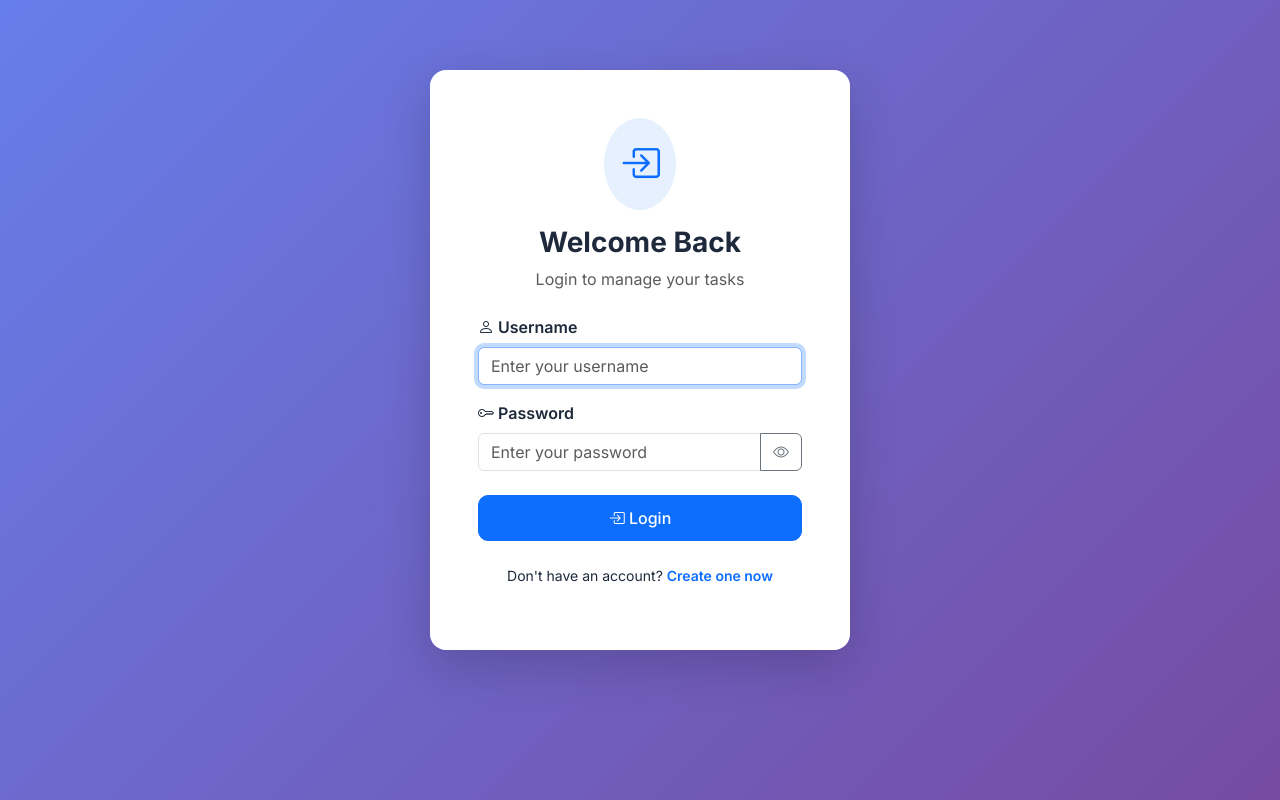
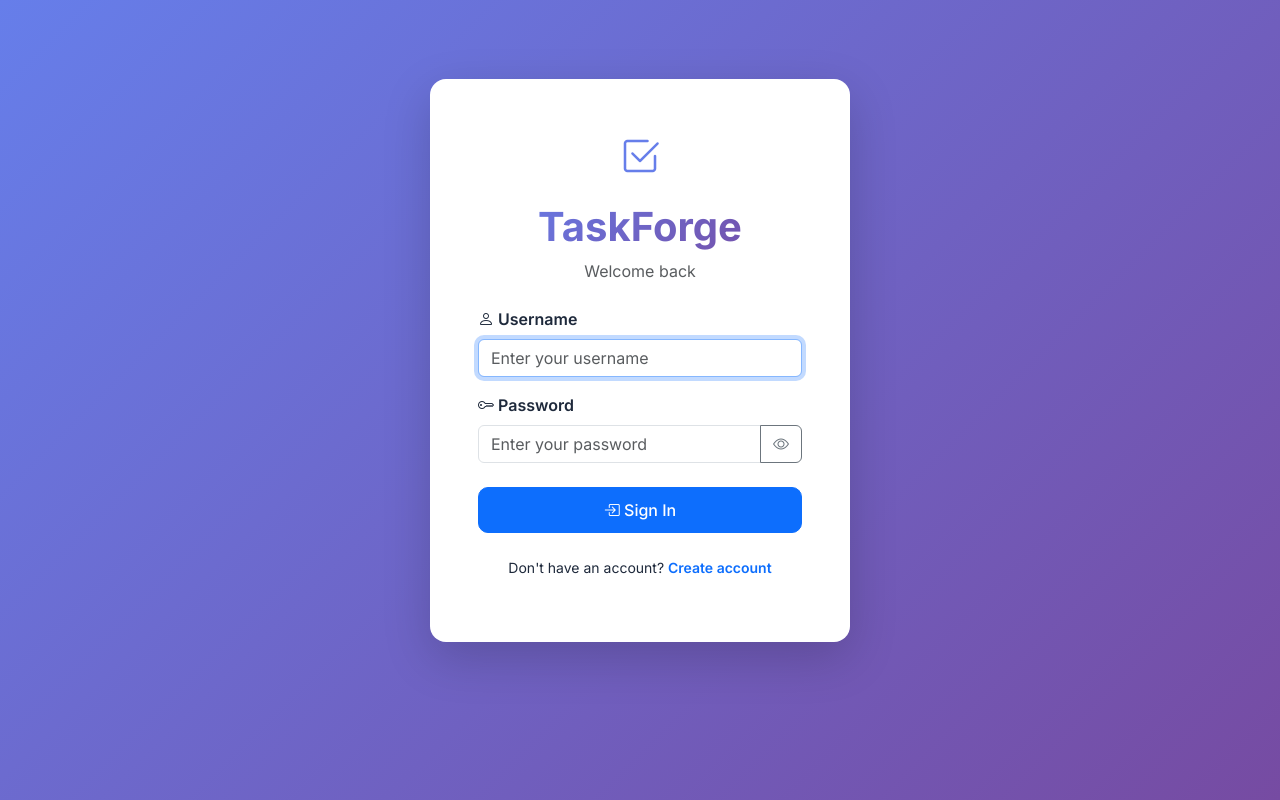
Before and after one commit to Agnish77/TodoApp, a Flask app: page /login in a window 1280 px wide. Run offline with Flask 3, Linux system fonts and the light colour scheme; some libraries are stand-ins or nearby versions.

Commit message:
Update login.html

```diff
--- a/templates/login.html
+++ b/templates/login.html
@@ -4,12 +4,16 @@
 <div class="container d-flex justify-content-center align-items-center" style="min-height: 90vh;">
     <div class="card shadow-lg border-0" style="max-width: 420px; width: 100%;">
         <div class="card-body p-5">
+
+            <!-- App Name at Top -->
             <div class="text-center mb-4">
-                <div class="bg-primary bg-opacity-10 rounded-circle p-3 d-inline-block mb-3">
-                    <i class="bi bi-box-arrow-in-right text-primary fs-1"></i>
+                <div class="mb-3">
+                    <i class="bi bi-check2-square fs-1" style="color: #667eea;"></i>
                 </div>
-                <h3 class="fw-bold">Welcome Back</h3>
-                <p class="text-muted">Login to manage your tasks</p>
+                <h1 class="fw-bold" style="background: linear-gradient(135deg, #667eea 0%, #764ba2 100%); -webkit-background-clip: text; -webkit-text-fill-color: transparent; background-clip: text;">
+                    TaskForge
+                </h1>
+                <p class="text-muted mt-2">Welcome back</p>
             </div>
 
             {% with messages = get_flashed_messages(with_categories=true) %}
@@ -46,13 +50,13 @@
                 </div>
 
                 <button type="submit" class="btn btn-primary w-100 btn-modern">
-                    <i class="bi bi-box-arrow-in-right"></i> Login
+                    <i class="bi bi-box-arrow-in-right"></i> Sign In
                 </button>
             </form>
 
             <p class="text-center mt-4 small">
                 Don't have an account?
-                <a href="/signup" class="text-primary fw-semibold text-decoration-none">Create one now</a>
+                <a href="/signup" class="text-decoration-none fw-semibold">Create account</a>
             </p>
         </div>
     </div>
```
